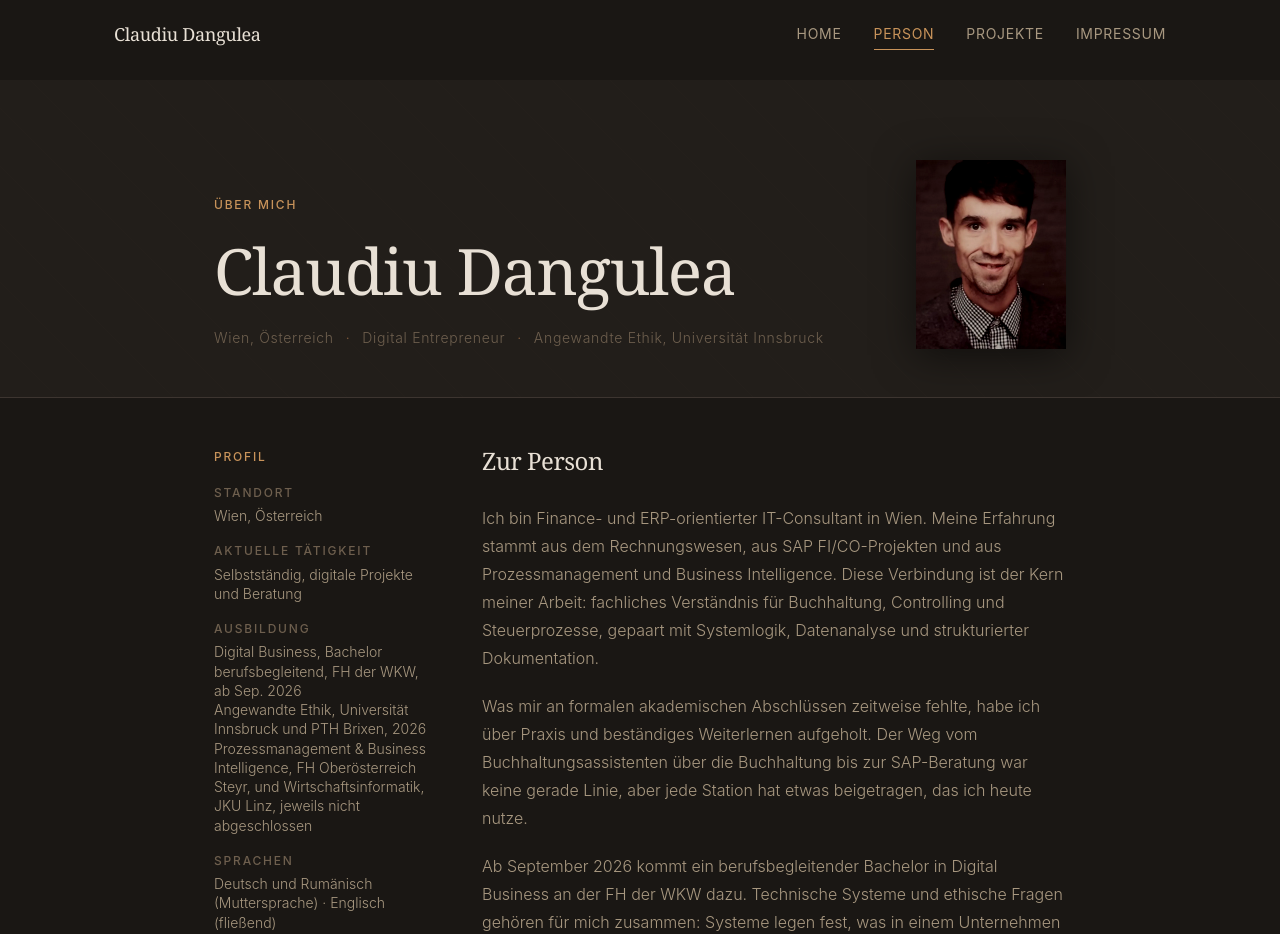
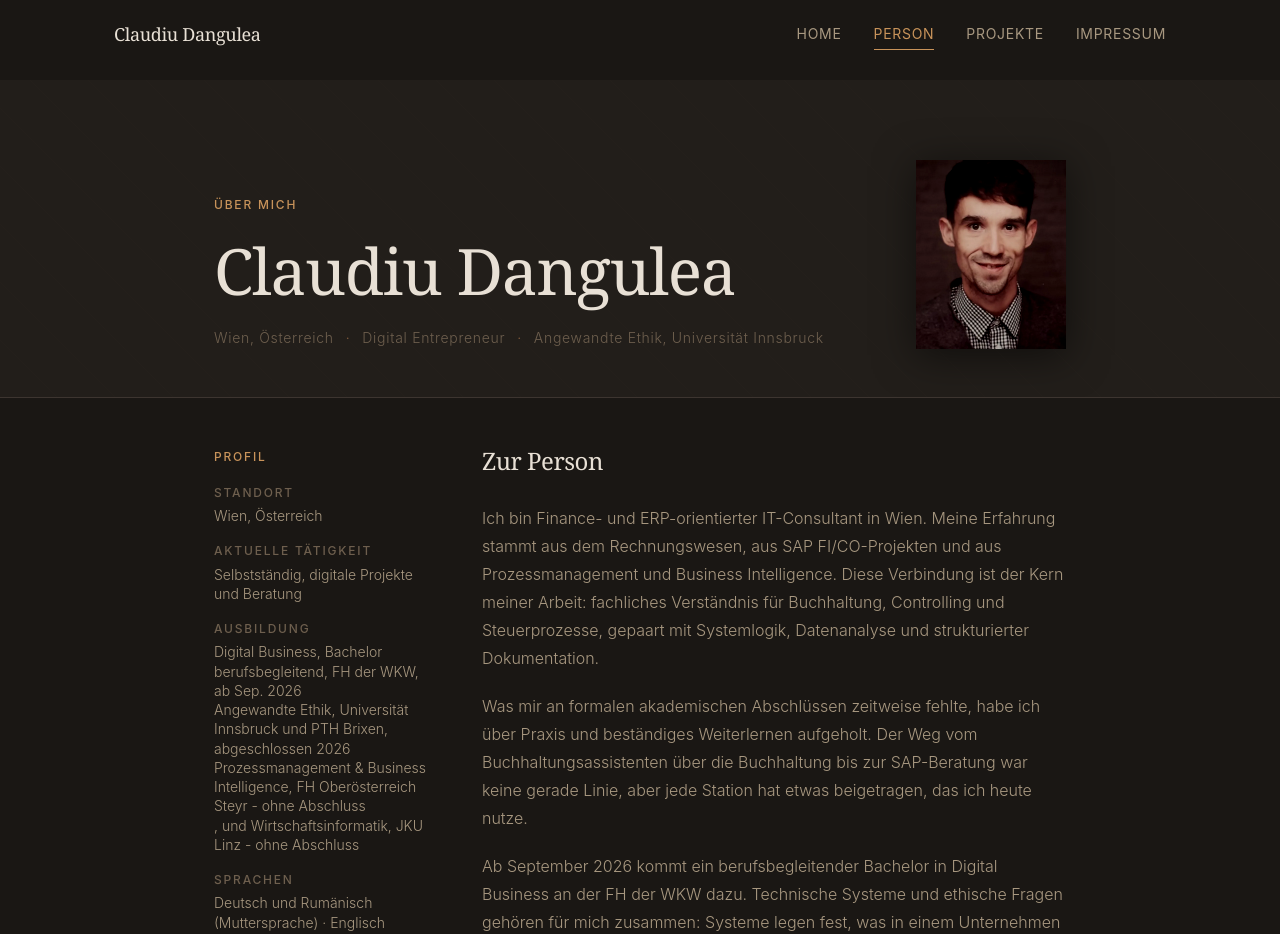
Before and after one commit to intiequals1/dangulea-website, a React (Vite) app: page /person in a window 1280 px wide. Shown: the top 934 px of the page. Built offline with nearby package versions, Linux system fonts and the light colour scheme; a web font is replaced by a local one.

Commit message:
Update Person.tsx

```diff
--- a/src/pages/Person.tsx
+++ b/src/pages/Person.tsx
@@ -56,9 +56,9 @@ export default function Person() {
                 <span className="profile-list__key">Ausbildung</span>
                 <span className="profile-list__val">
                   Digital Business, Bachelor berufsbegleitend, FH der WKW, ab Sep. 2026<br />
-                  Angewandte Ethik, Universität Innsbruck und PTH Brixen, 2026<br />
-                  Prozessmanagement &amp; Business Intelligence, FH Oberösterreich Steyr,
-                  und Wirtschaftsinformatik, JKU Linz, jeweils nicht abgeschlossen
+                  Angewandte Ethik, Universität Innsbruck und PTH Brixen, abgeschlossen 2026<br />
+                  Prozessmanagement &amp; Business Intelligence, FH Oberösterreich Steyr - ohne Abschluss<br />,
+                  und Wirtschaftsinformatik, JKU Linz - ohne Abschluss
                 </span>
               </li>
               <li>
```
